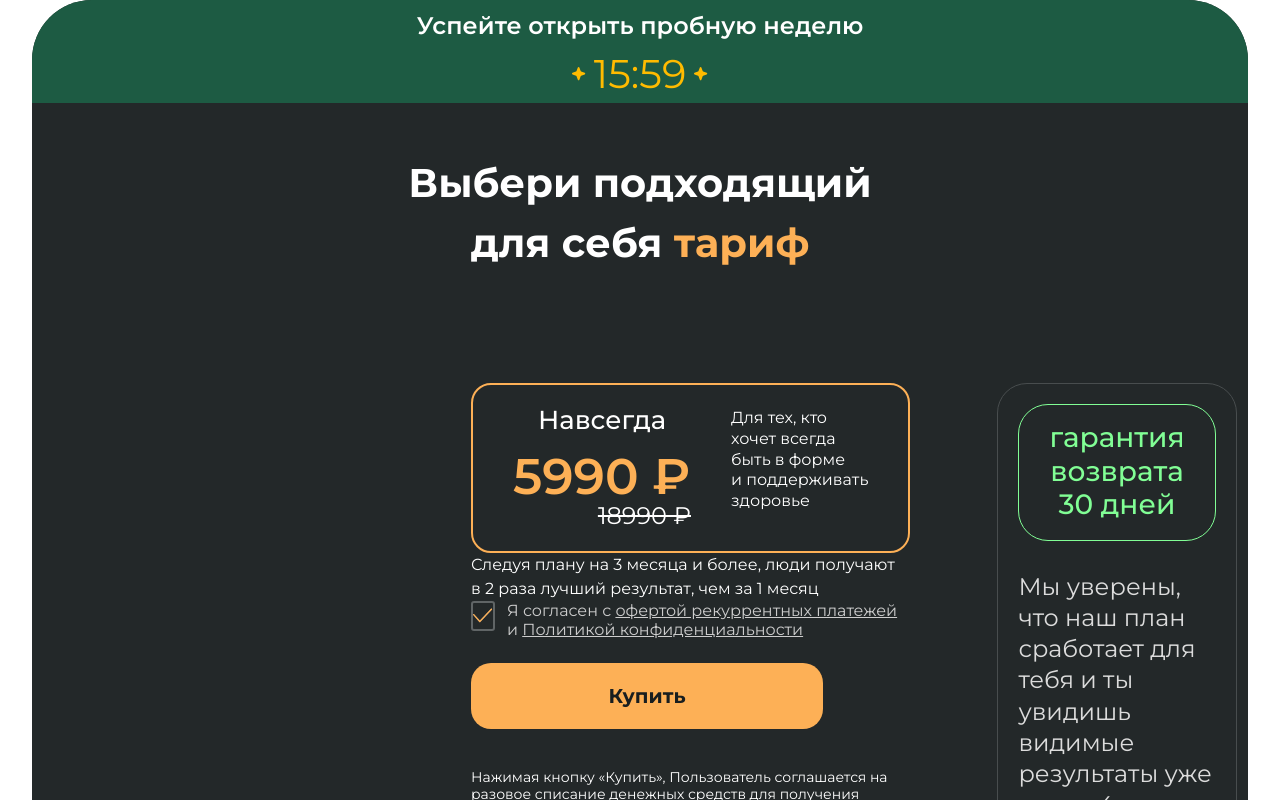
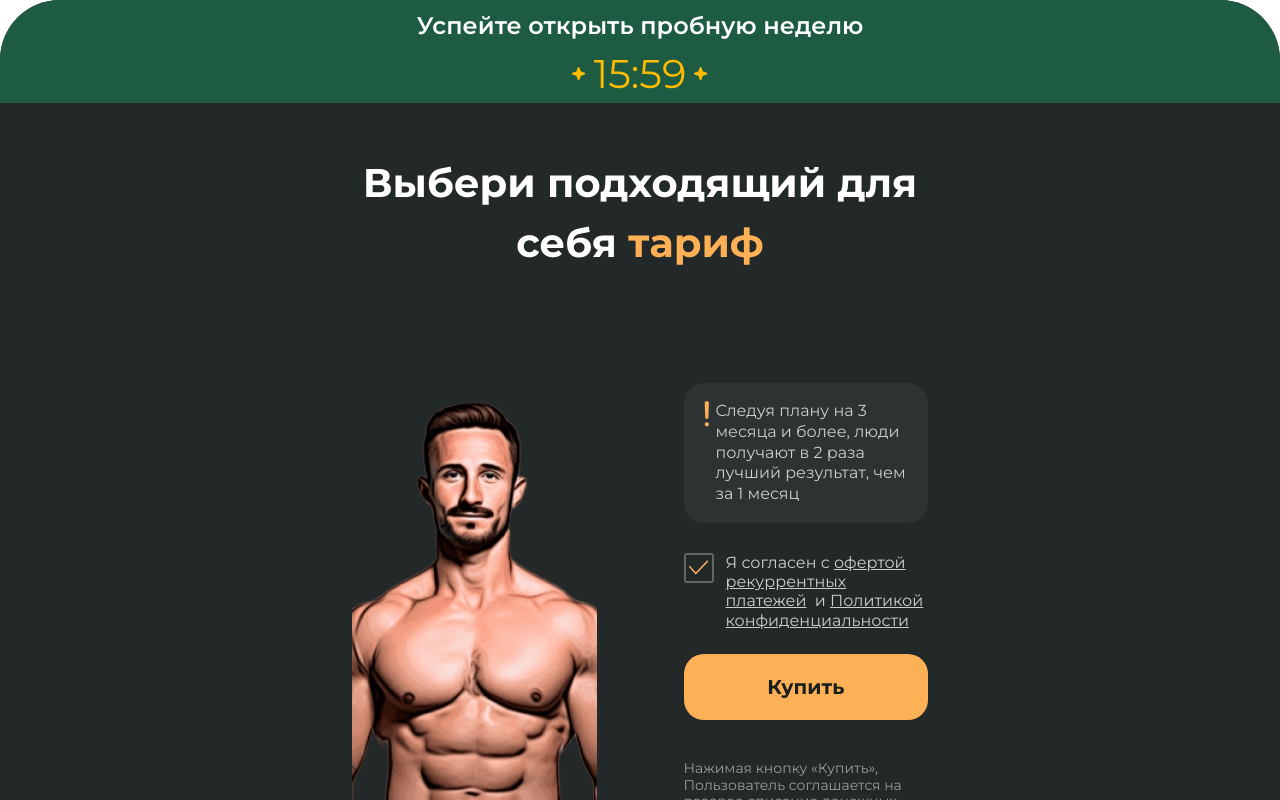
Before and after one commit to youngFrontendDeveloper/fitness-room, a Next.js app: page / in a window 1280 px wide. Shown: the top 800 px of the page. Built offline with nearby package versions, Linux system fonts and the light colour scheme.

Commit message:
Сделала SloganBlock, улучшила стили

```diff
--- a/src/app/globals.css
+++ b/src/app/globals.css
@@ -10,21 +10,20 @@
   --warranty: #81FE95;
   --text-block-bg: #313637;
   --border: #484D4E;
-  --full_price: #919191;
+  --full-price: #919191;
   --warranty-text: #DCDCDC;
   --payment-agreement: #9B9B9B;
   --button-text: #191E1F;
   --checkbox-text: #CDCDCD;
   --checkbox-border: #606566;
-
+  --slogan-bg: #2D3233;
 
   /*--witdh-xl: 1920px;*/
   /*--witdh-sm: 375px;*/
 }
 
 body {
-  color: var(--foreground);
-  font-family: Montserrat, Arial, Helvetica, sans-serif;
+   font-family: Montserrat, Arial, Helvetica, sans-serif;
 }
 
 * {
--- a/src/app/page.tsx
+++ b/src/app/page.tsx
@@ -1,37 +1,23 @@
-import Image from "next/image";
-import ContentBlock from "../components/ContentBlock/ContentBlock";
+
 import WarrantyBlock from "../components/WarrantyBlock/WarrantyBlock";
+import Form from "../components/Form/Form";
+import ImageBlock from "../components/ImageBlock/ImageBlock";
 
 export default function Home() {
     return (
 
-        <div className=" py-[20px] px-[16] md:py-[30px] md:px-[100px] xl:py-[50px] xl:px-[352px]">
-            <h1 className="mb-[24px] sm:mb-[20px] xl:mb-[110px] xl:mb-[50px] text-[22px] sm:text-[24px] md:text-[30px] xl:text-[40px] font-bold md:text-center">Выбери
-                подходящий для
-                себя <span
+        <section className=" py-[20px] px-[16] md:py-[30px] md:px-[100px] xl:py-[50px] xl:px-[352px]">
+            <h1 className="mb-[24px] sm:mb-[20px] xl:mb-[110px] xl:mb-[50px] text-[22px] sm:text-[24px] md:text-[30px] xl:text-[40px] text-[var(--foreground)] font-bold md:text-center">Выбери подходящий для себя <span
                     className="text-[var(--attention)]"
                 >тариф</span></h1>
             <div className='flex flex-wrap md:flex-nowrap justify-center md:justify-between md:gap-[40px] xl:gap-[87px]'>
-                <div
-                    className="relative w-full
-                max-w-[100px] sm:max-w-[124px] md:max-w-[200px] xl:max-w-[380px]
-                h-[202px] sm:h-[250px] md:h-[404px] xl:h-[768px]"
-                >
-                    <Image
-                        src='/images/man.png'
-                        alt='man'
-                        fill
-                        sizes="(max-width: 320px) 100px, (max-width: 375px) 124px, (max-width: 768px) 200px, 380px"
-                        className="object-cover"
-                        priority
-                    />
+                <ImageBlock />
+                <Form />
 
-                </div>
-                <ContentBlock />
-                <WarrantyBlock />
             </div>
+            <WarrantyBlock />
 
-        </div>
+        </section>
 
     );
 }
--- a/src/components/Container/Container.tsx
+++ b/src/components/Container/Container.tsx
@@ -2,7 +2,7 @@
 export default function Container ({children}: { children: React.ReactNode }) {
 
   return (
-      <div className={'max-w-[1920px] md:max-w-[95%] mx-auto'}>
+      <div className=' w-full md:max-w-[95%]       xl:max-w-[1920px] mx-auto'>
         {children}
       </div>
   );
--- a/src/components/ContentBlock/ContentBlock.tsx
+++ /dev/null
@@ -1,12 +0,0 @@
-import BuyBlock from "../BuyBlock/BuyBlock";
-import PricesBlock from "../PricesBlock/PricesBlock";
-
-
-export default function ContentBlock() {
-  return (
-    <section className='w-full xl:w-[748px]'>
-    <PricesBlock />
-    <BuyBlock />
-    </section>
-  );
-};
--- a/src/components/BuyBlock/BuyBlock.tsx
+++ b/src/components/Form/Form.tsx
@@ -1,15 +1,14 @@
 import Check from "../icons/Check";
+import SloganBlock from "../SloganBlock/SloganBlock";
 
-export default function BuyBlock () {
+export default function Form () {
 
   return (
       <form id="buyForm" className="w-full mb-[22px]">
-
-        <p className=''>Следуя плану на 3 месяца и более, люди получают в 2 раза лучший результат, чем за 1 месяц</p>
+       <SloganBlock />
 
          {/* <!-- Кастомизированный чекбокс --> */}
         <div className="mb-6">
-            {/* <!-- Скрытый нативный чекбокс --> */}
             <input
                 type="checkbox"
                 id="agreement"
@@ -21,14 +20,11 @@ export default function BuyBlock () {
             {/* <!-- Кастомная визуальная часть чекбокса --> */}
             <label htmlFor="agreement" className="flex items-start cursor-pointer group">
                 {/* <!-- Кастомный квадратик чекбокса --> */}
-                {/* <span className="flex-shrink-0 mt-0.5"> */}
-                    <span className="flex items-center justify-center w-[30px] h-[30px] border-[2px] border-[var(--checkbox-border)] rounded-[3px] ">
+                    <span className="flex-shrink-0 flex items-center justify-center w-[30px] h-[30px] border-[2px] border-[var(--checkbox-border)] rounded-[3px] ">
                         {/* <!-- Галочка (появляется при checked) --> */}
                        <Check className='w-[19px] xl:w-[20px] h-[14px] xl:h-[15px]' />
                     </span>
-                {/* </span> */}
 
-                {/* <!-- Текст соглашения --> */}
                 <span className="ml-[10px] sm:ml-[12px] text-[var(--checkbox-text)] text-[12px] xl:text-[16px] leading-[1.2]
                  select-none">
                 Я согласен с&nbsp;
@@ -39,7 +35,6 @@ export default function BuyBlock () {
             </label>
             </div>
 
-            {/* <!-- Кнопка покупки --> */}
         <button
             type="submit"
             id="buyButton"
@@ -53,7 +48,7 @@ export default function BuyBlock () {
             Купить
         </button>
 
-        <p className="text-[10px] xl:text-[14px] text-[var(--payment-agreements)] leading-[1.2]">
+        <p className="text-[10px] xl:text-[14px] text-[var(--payment-agreement)] leading-[1.2]">
         Нажимая кнопку «Купить», Пользователь соглашается на разовое списание денежных средств для получения пожизненного доступа к приложению. Пользователь соглашается, что данные кредитной/дебетовой карты будут сохранены для осуществления покупок дополнительных услуг сервиса в случае желания пользователя.
         </p>
       </form>
--- a/src/components/Header/Header.tsx
+++ b/src/components/Header/Header.tsx
@@ -5,8 +5,7 @@ export default function Header() {
     return (
         <header className="h-[74px] sm:h-[85px] xl:h-[103px]  py-[8px] px-0 bg-[var(--header-bg)]">
             <p
-                className="text-[14px] sm:text-[18px] xl:text-[24px] font-semibold text-[14px] text-center
-          "
+                className="text-[14px] sm:text-[18px] xl:text-[24px] font-semibold text-[14px] text-center text-[var(--foreground)]        "
             >Успейте открыть пробную неделю</p>
             <Timer />
         </header>
--- /dev/null
+++ b/src/components/ImageBlock/ImageBlock.tsx
@@ -0,0 +1,23 @@
+
+import Image from "next/image";
+
+export default function ImageBlock () {
+
+  return (
+    <div
+    className="relative w-full
+max-w-[100px] sm:max-w-[124px] md:max-w-[200px] xl:max-w-[380px]
+h-[202px] sm:h-[250px] md:h-[404px] xl:h-[768px]"
+>
+    <Image
+        src='/images/man.png'
+        alt='man'
+        fill
+        sizes="(max-width: 320px) 100px, (max-width: 375px) 124px, (max-width: 768px) 200px, 380px"
+        className="object-cover"
+        priority
+    />
+
+</div>
+  );
+};
--- a/src/components/PricesBlock/PricesBlock.tsx
+++ b/src/components/PricesBlock/PricesBlock.tsx
@@ -1,4 +1,4 @@
-import Forever from "../Forever/Forever";
+import Forever from "../RadioGroupItem/RadioGroupItem";
 
 export default function PricesBlock () {
 
--- /dev/null
+++ b/src/components/RadioGroup/RadioGroup.tsx
@@ -0,0 +1,37 @@
+import { useId } from "react";
+import RadioGroupItem from "../RadioGroupItem/RadioGroupItem";
+
+export default function RadioGroup () {
+  const groupId = useId();
+  const options=[];
+  return (
+      <>
+        <div role="radiogroup" aria-labelledby={`label-${groupId}`}>
+        {options.map((option) => {
+          const optionId = `${name}-${option.value}`;
+          const isChecked = value === option.value;
+
+          return (
+            <>
+             <input
+                id={optionId}
+                type="radio"
+                name={name}
+                value={option.value}
+                checked={isChecked}
+                onChange={(e) => onChange(e.target.value)}
+                className="absolute opacity-0 w-0 h-0"
+                aria-describedby={`description-${optionId}`}
+              />
+              <label
+                htmlFor={optionId}>
+                  <RadioGroupItem />
+                </label>
+
+            </>
+          )
+        })}
+        </div>
+      </>
+  );
+};
--- a/src/components/Forever/Forever.tsx
+++ b/src/components/RadioGroupItem/RadioGroupItem.tsx
@@ -1,16 +1,16 @@
 
-export default function Forever () {
+export default function RadioGroupItem () {
 
   return (
       <div className='flex w-full items-center justify-between gap-[30px] sm:gap-[50px] xl:gap-[40px] pr-[20px] pl-[20px] sm:px-[30px] xl:px-[40px] py-[20px] border-2 border-[var(--attention)] rounded-[20px]'>
         <div className=' flex flex-col min-w-[107px] sm:min-w-[121px] xl:min-w-[178px] '>
-        <h2 className='mb-[12px] sm:mb-[16px] text-center text-[16px] sm:text-[18px] xl:text-[26px] font-medium leading-[1.2]'>Навсегда</h2>
+        <h2 className='mb-[12px] sm:mb-[16px] text-center text-[16px] sm:text-[18px] xl:text-[26px] text-[var(--foreground)] font-medium leading-[1.2]'>Навсегда</h2>
         <span className='text-[var(--attention)] text-[30px] sm:text-[34px] xl:text-[50px] font-semibold leading-[1]'>5990 ₽</span>
         <span className='text-[var(--full-price)] text-[14px] sm:text-[16px] xl:text-[24px] line-through text-right leading-[1.2]'>18990 ₽</span>
         </div>
 
-        <p className='block xl:hidden mb-[12px] sm:mb-[16px] text-[14px] xl:text-[16px] leading-[1.3]'>Всегда быть в форме</p>
-        <p className='hidden xl:block mb-[12px] sm:mb-[16px] text-[14px] xl:text-[16px] leading-[1.3]'>Для тех, кто хочет всегда быть в форме и поддерживать здоровье</p>
+        <p className='block xl:hidden mb-[12px] sm:mb-[16px] text-[14px] xl:text-[16px] text-[var(--foreground)] leading-[1.3]'>Всегда быть в форме</p>
+        <p className='hidden xl:block mb-[12px] sm:mb-[16px] text-[14px] xl:text-[16px] text-[var(--foreground)] leading-[1.3]'>Для тех, кто хочет всегда быть в форме и поддерживать здоровье</p>
       </div>
   );
 };
--- /dev/null
+++ b/src/components/SloganBlock/SloganBlock.tsx
@@ -0,0 +1,14 @@
+import ExclamationMark from "../icons/ExclamationMark";
+
+export default function SloganBlock () {
+
+  return (
+    <div className='flex items-start gap-[6px] xl-[8px]
+    mb-[16px] sm:mb-[24px] xl:mb-[30px]
+    py-[14px] pr-[30px] pl-[12px]  sm:pr-[36px] xl:px-[20px] xl:py-[18px]
+    rounded-[16px] sm:rounded-[20px] bg-[var(--slogan-bg)]'>
+      <ExclamationMark className='w-[22px] xl:w-[24px] h-[24px] xl:h-[26px]' />
+      <p className='text-[var(--checkbox-text)] text-[12px] xl:text-[16px] leading-[1.3]'>Следуя плану на 3 месяца и более, люди получают в 2 раза лучший результат, чем за 1 месяц</p>
+    </div>
+  );
+};
--- /dev/null
+++ b/src/components/icons/ExclamationMark.tsx
@@ -0,0 +1,14 @@
+import styles from './ExclamationMark.module.scss';
+
+export default function ExclamationMark ({className}) {
+
+  return (
+    <svg
+    className={className}
+    width="3" height="17" viewBox="0 0 3 17" fill="none" xmlns="http://www.w3.org/2000/svg">
+    <path d="M0.348483 10.7481C0.357137 11.3149 0.820118 11.7692 1.38694 11.7692C1.95377 11.7692 2.41675 11.3106 2.42541 10.7481L2.77156 1.41923C2.79319 1.06442 2.66339 0.718269 2.41243 0.45C2.14416 0.164423 1.77204 0 1.38694 0C1.00185 0 0.629733 0.164423 0.361464 0.45C0.110502 0.718269 -0.0193055 1.06442 0.00232915 1.41923L0.348483 10.7481Z" fill="#FDB056"/>
+    <path d="M1.38462 16.6149C2.14932 16.6149 2.76923 15.995 2.76923 15.2303C2.76923 14.4656 2.14932 13.8457 1.38462 13.8457C0.619913 13.8457 0 14.4656 0 15.2303C0 15.995 0.619913 16.6149 1.38462 16.6149Z" fill="#FDB056"/>
+    </svg>
+
+  );
+};
```
